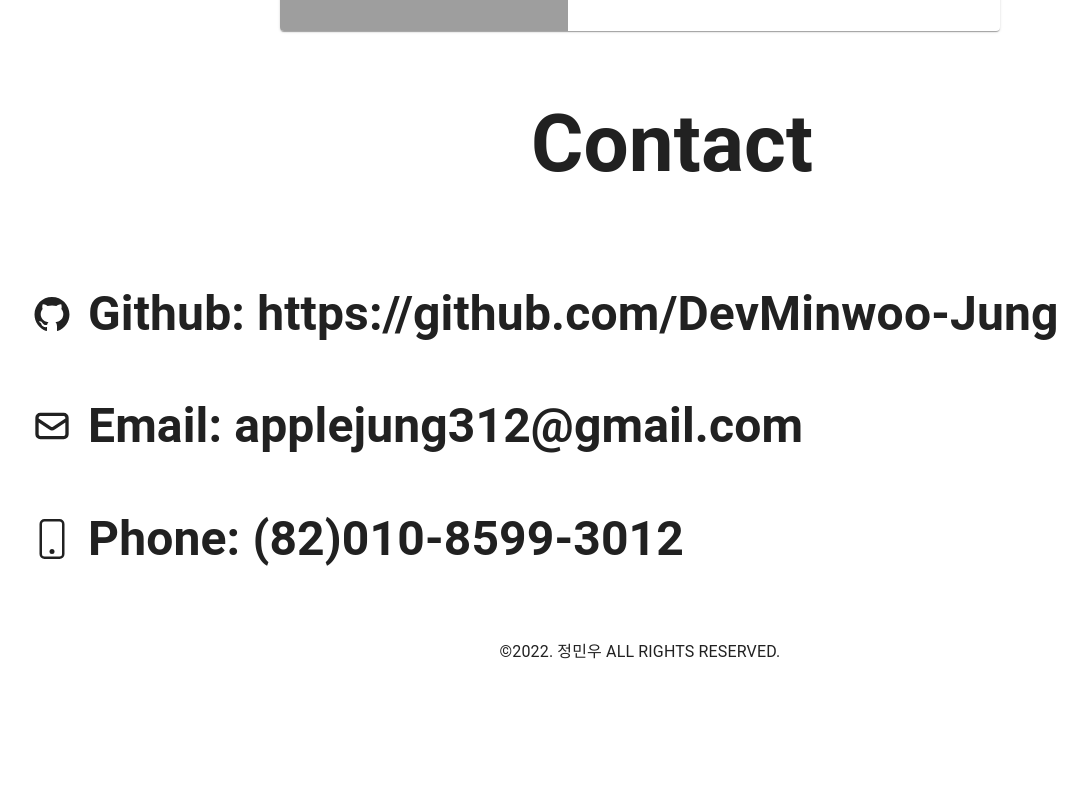
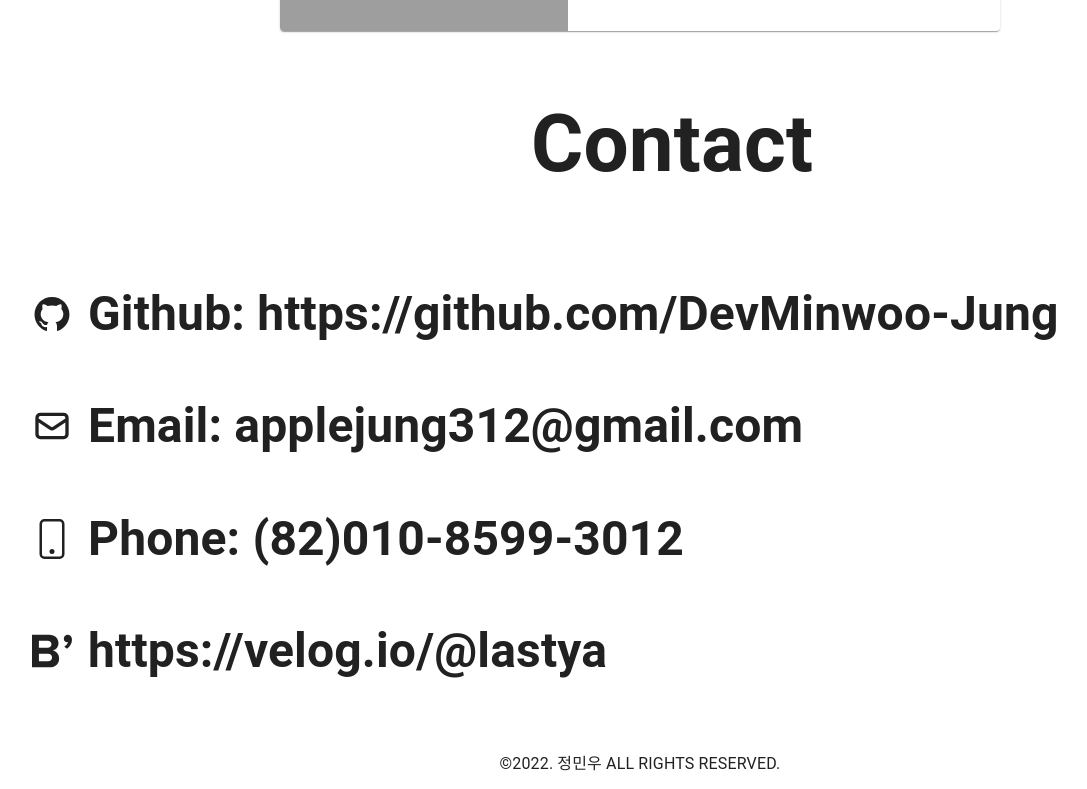
Before and after one commit to DevMinwoo-Jung/Minwoo_Portfolio, a React (Create React App) app: page / in a window 1280 px wide. Shown: the part 5315-6104 px from the top of the page, without its empty margins (0-1087 px from the left). Before the commit the page ends 5992 px from the top, so only its background shows below. Built offline with nearby package versions, Linux system fonts and the light colour scheme; grey boxes are pictures that could not be loaded.

Commit message:
add blog

```diff
--- a/src/components/contact/Contact.tsx
+++ b/src/components/contact/Contact.tsx
@@ -3,6 +3,7 @@
 import { HiOutlineMail } from 'react-icons/hi'
 import { AiFillGithub } from 'react-icons/ai'
 import { BsPhone } from 'react-icons/bs'
+import { SiBloglovin } from 'react-icons/si'
 
 const Contact = () => {
     const ContactDiv = styled('div')(({theme}) => ({
@@ -65,6 +66,12 @@
                     Phone: {`(82)010-8599-3012 `}
                 </IconPara>
             </IconsDiv>
+            <IconsDiv>
+                <SiBloglovin/>
+                <IconPara>
+                    https://velog.io/@lastya
+                </IconPara>
+            </IconsDiv>
         </ContactDiv>
     )
 }
```
